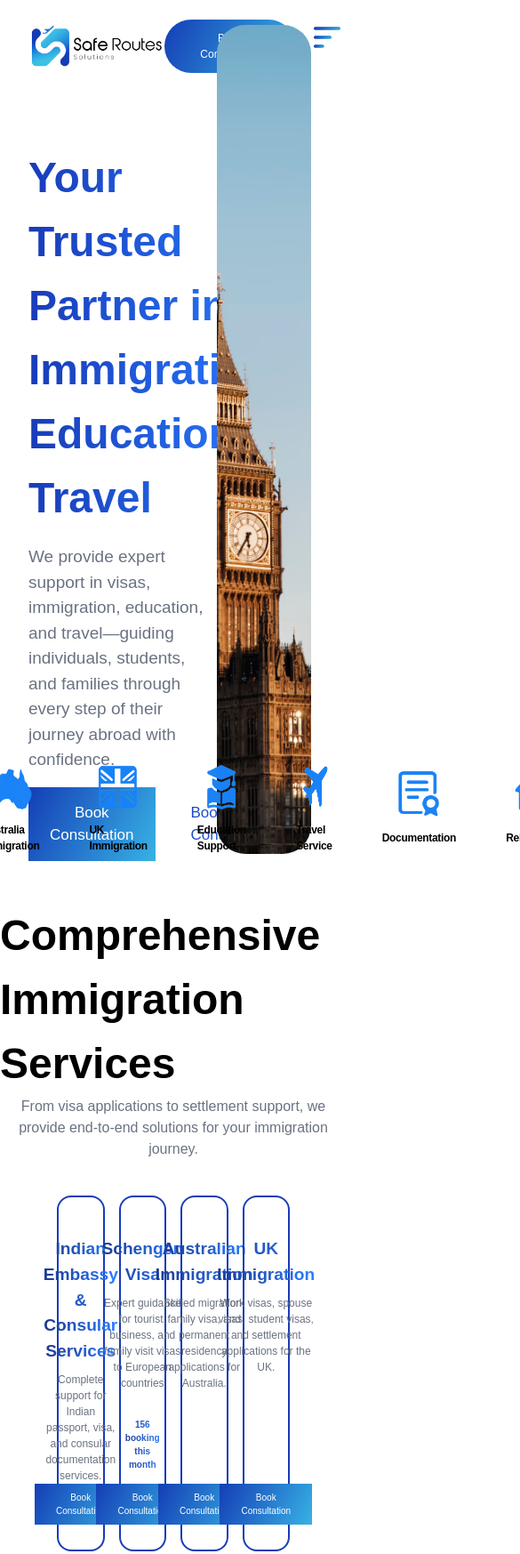
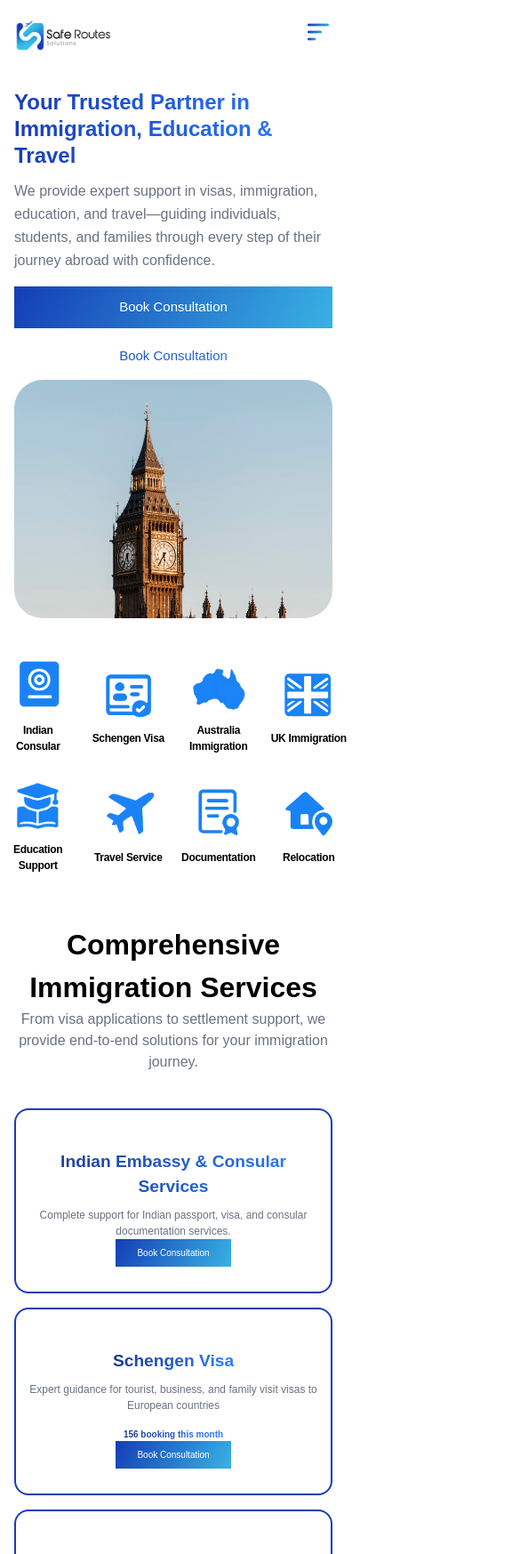
Before and after one commit to Selscript/safe-routes, a website: page index.html in a window 390 px wide. Shown: the top 1747 px of the page at 89% size, 585 px wide, since content can reach past the window. Drawn offline with Linux system fonts and the light colour scheme.

Commit message:
mobile ui completd

```diff
--- a/index.html
+++ b/index.html
@@ -88,22 +88,23 @@
     </style>
 </head>
 <body style="font-family: sans-serif;">
-    <main id="home" class="grid grid-cols-8 h-screen w-full px-8 py-5 ">
-        <div class="col-span-5 h-full ">
+    <main id="home" class="grid md:grid-cols-8 md:h-screen w-full md:px-8 py-5 px-4 ">
+        <div class="md:col-span-5 h-full">
 
-            <nav class="flex flex-row h-16 justify-between items-center">
-                <img src="./assets/navLogo.avif" alt="logo" class="h-14" srcset="">
-                <div class="flex flex-row gap-4 nav-state" id="nav-close">
-                    <button class="px-10 rounded-4xl py-3 text-white text-[12px]" style="background: linear-gradient(116deg, rgb(20, 62, 182) 0%, rgb(56, 178, 228) 100%)">Book Consultation</button>
-                    <img src="./assets/ham.avif" alt="ham" class="w-10 h-10 cursor-pointer hover:scale-110 transition-transform" srcset="" onclick="openMenu()">
+            <nav class="flex flex-row md:h-16 justify-between md:items-center">
+                <img src="./assets/navLogo.avif" alt="logo" class="h-10 md:h-14" srcset="">
+                <div class="flex flex-row gap-2 md:gap-4 nav-state align-center" id="nav-close">
+                    <button class="px-4 md:px-10 rounded-4xl py-2 md:py-3 hidden md:block text-white text-[10px] md:text-[12px]" style="background: linear-gradient(116deg, rgb(20, 62, 182) 0%, rgb(56, 178, 228) 100%)">Book Consultation</button>
+                    <img src="./assets/ham.avif" alt="ham" class="w-8 h-8 md:w-10 md:h-10 cursor-pointer hover:scale-110 transition-transform" srcset="" onclick="openMenu()">
                 </div>
-                <div class="flex flex-row gap-4 items-center justify-center nav-state" id="nav-open" style="display: none;">
+                <div class="flex flex-col-reverse md:flex-row gap-2 md:gap-4 items-center justify-center nav-state" id="nav-open" style="display: none;">
+
                     <a href="#home">Home</a>
                     <a href="#about">Service</a>
                     <a href="#testimonials">About</a>
                     <a href="#contact">Contact</a>
                     <a href="#testimonials">Review</a>
-                    <svg class="w-10 h-10 cursor-pointer close-btn" viewBox="0 0 20 20" xmlns="http://www.w3.org/2000/svg" onclick="closeMenu()">
+                    <svg class="w-8 h-8 md:w-10 md:h-10 cursor-pointer close-btn " viewBox="0 0 20 20" xmlns="http://www.w3.org/2000/svg" onclick="closeMenu()">
                         <defs>
                             <linearGradient id="closeGradient" x1="0%" y1="0%" x2="100%" y2="100%">
                                 <stop offset="0%" style="stop-color:#1e3a8a"/>
@@ -114,58 +115,58 @@
                     </svg>
                 </div>
             </nav>
-            <h1 class="inline-block bg-gradient-to-r to-blue-500 from-blue-800 bg-clip-text text-[3rem] font-semibold mt-20 text-transparent" >Your Trusted Partner in <br/> Immigration, Education & Travel</h1>
-            <p class="text-[19px] text-gray-500 mt-4">We provide expert support in visas, immigration, education, and travel—guiding individuals, students, and families through every step of their journey abroad with confidence.
+            <h1 class="inline-block bg-gradient-to-r to-blue-500 from-blue-800 bg-clip-text text-[1.5rem] md:text-[3rem] font-semibold mt-10 md:mt-20 text-transparent leading-tight" >Your Trusted Partner in <br/> Immigration, Education & Travel</h1>
+            <p class="text-[16px] md:text-[19px] text-gray-500 mt-3 md:mt-4 leading-relaxed">We provide expert support in visas, immigration, education, and travel—guiding individuals, students, and families through every step of their journey abroad with confidence.
 
             </p>
-            <div class="flex flex-row gap-4 mt-4">
-                <button class=" px-6 py-4 text-white text-[17px]" style="background: linear-gradient(116deg, rgb(20, 62, 182) 0%, rgb(56, 178, 228) 100%)">Book Consultation</button>
-                <h1 class="inline-block bg-gradient-to-r to-blue-500 from-blue-800 bg-clip-text text-[17px] px-6  mt-4 text-transparent" >Book Consultation</h1>
+            <div class="flex flex-col sm:flex-row gap-3 md:gap-4 mt-4">
+                <button class="px-4 md:px-6 py-3 md:py-4 text-white text-[15px] md:text-[17px] w-full sm:w-auto" style="background: linear-gradient(116deg, rgb(20, 62, 182) 0%, rgb(56, 178, 228) 100%)">Book Consultation</button>
+                <h1 class="inline-block bg-gradient-to-r to-blue-500 from-blue-800 bg-clip-text text-[15px] md:text-[17px] px-4 md:px-6 mt-2 md:mt-4 text-transparent text-center sm:text-left" >Book Consultation</h1>
             </div>
         </div>
-        <div class=" flex justify-center items-center col-span-3 h-full overflow-hidden p-2" >
+        <div class=" flex justify-center items-center md:col-span-3 h-[300px] md:h-full overflow-hidden py-4 md:p-2" >
             <img src="./assets/mainbg.avif" alt="mainbg" srcset="" class="rounded-4xl w-full h-full object-cover">
         </div>
     </main>
-    <div class="flex flex-row gap-14 justify-center items-center">
+    <div class="md:flex grid grid-cols-4 md:flex-row gap-4 md:gap-14 justify-center items-center">
         <div class="flex flex-col justify-center items-center">
-            <img src="./assets/indianCounsilor.avif" class="w-20 h-20" alt="">
-            <h1 class="text-[12px] font-semibold tracking-tight">Indian Consular</h1>
+            <img src="./assets/indianCounsilor.avif" class="w-20 md:h-20" alt="">
+            <h1 class="text-[12px] font-semibold tracking-tight text-center">Indian Consular</h1>
         </div>
         <div class="flex flex-col justify-center items-center">
-            <img src="./assets/schengenvisa.avif" class="w-20 h-20" alt="">
-            <h1 class="text-[12px] font-semibold tracking-tight">Schengen Visa</h1>
+            <img src="./assets/schengenvisa.avif" class="w-20 md:h-20" alt="">
+            <h1 class="text-[12px] font-semibold tracking-tight text-center">Schengen Visa</h1>
         </div>
         <div class="flex flex-col justify-center items-center">
-            <img src="./assets/austria.avif" class="w-20 h-20" alt="">
-            <h1 class="text-[12px] font-semibold tracking-tight">Australia Immigration</h1>
+            <img src="./assets/austria.avif" class="w-20 md:h-20" alt="">
+            <h1 class="text-[12px] font-semibold tracking-tight text-center">Australia Immigration</h1>
         </div>
         <div class="flex flex-col justify-center items-center">
-            <img src="./assets/uk.avif" class="w-20 h-20" alt="">
-            <h1 class="text-[12px] font-semibold tracking-tight">UK Immigration</h1>
+            <img src="./assets/uk.avif" class="w-20 md:h-20" alt="">
+            <h1 class="text-[12px] font-semibold tracking-tight text-center">UK Immigration</h1>
         </div>
         <div class="flex flex-col justify-center items-center">
-            <img src="./assets/education.avif" class="w-20 h-20" alt="">
-            <h1 class="text-[12px] font-semibold tracking-tight">Education Support</h1>
+            <img src="./assets/education.avif" class="w-20 md:h-20" alt="">
+            <h1 class="text-[12px] font-semibold tracking-tight text-center">Education Support</h1>
         </div>
         <div class="flex flex-col justify-center items-center">
-            <img src="./assets/travel.avif" class="w-20 h-20" alt="">
-            <h1 class="text-[12px] font-semibold tracking-tight">Travel Service</h1>
+            <img src="./assets/travel.avif" class="w-20 md:h-20" alt="">
+            <h1 class="text-[12px] font-semibold tracking-tight text-center">Travel Service</h1>
         </div>
         <div class="flex flex-col justify-center items-center">
-            <img src="./assets/documentation.avif" class="w-20 h-20" alt="">
-            <h1 class="text-[12px] font-semibold tracking-tight">Documentation</h1>
+            <img src="./assets/documentation.avif" class="w-20 md:h-20" alt="">
+            <h1 class="text-[12px] font-semibold tracking-tight text-center">Documentation</h1>
         </div>
         <div class="flex flex-col justify-center items-center">
-            <img src="./assets/relocation.avif" class="w-20 h-20" alt="">
-            <h1 class="text-[12px] font-semibold tracking-tight">Relocation</h1>
+            <img src="./assets/relocation.avif" class="w-20 md:h-20" alt="">
+            <h1 class="text-[12px] font-semibold tracking-tight text-center">Relocation</h1>
         </div>
     </div>
     <div id="about" class="flex flex-col justify-center items-center mt-14">
-        <h1 class="text-[3rem] font-[600]" >Comprehensive Immigration Services</h1>
+        <h1 class="text-[2rem] md:text-[3rem] text-center font-[600]" >Comprehensive Immigration Services</h1>
         <p class="text-[16px] text-gray-500 max-w-[680px] text-center">From visa applications to settlement support, we provide end-to-end solutions for your immigration journey.</p>
-        <div class="grid grid-cols-4 mt-10 px-16 gap-4">
-            <div class="flex flex-col justify-between py-7 items-center rounded-2xl   border-2 border-blue-800">
+        <div class="grid md:grid-cols-4 mt-10 md:px-16 px-4 gap-4">
+            <div class="flex flex-col justify-between py-7 items-center rounded-2xl px-2 md:px-0   border-2 border-blue-800">
                 <div class="flex flex-col justify-center items-center">
                     <h1 class="inline-block bg-gradient-to-r to-blue-500 from-blue-900 bg-clip-text text-[1.2rem] text-center mt-4 text-transparent font-semibold" >Indian Embassy & Consular Services</h1>
                     <p class="text-[12px] text-gray-500 text-center mt-2">Complete support for Indian passport, visa, and consular documentation services.</p>
@@ -228,7 +229,7 @@
         </div>
     </div>
     <div>
-        <div class="flex flex-row gap-7 justify-center items-center mt-4 w-full">
+        <div class="md:flex grid grid-cols-2 md:flex-row gap-7 justify-center items-center mt-4 w-full">
             <div class="flex flex-col justify-center items-center">
                 <h1 class="inline-block bg-gradient-to-r to-blue-500 from-blue-900 bg-clip-text text-[2.5rem] text-center mt-4 text-transparent font-semibold">24/7</h1>
                 <h1 class="text-[16px] text-gray-600 text-center">Expert Support</h1>
@@ -247,8 +248,8 @@
             </div>
         </div>
         <div class="flex flex-col justify-center items-center mt-4">
-            <h1 class="w-[550px] text-center text-gray-600 text-[1.2rem]">Can't find the service you're looking for? We offer customized solutions for unique situations.</h1>
-            <div class="flex flex-row gap-4 mt-4">
+            <h1 class="md:w-[550px] text-center text-gray-600 md:text-[1.2rem]">Can't find the service you're looking for? We offer customized solutions for unique situations.</h1>
+            <div class="flex flex-col md:flex-row gap-4 mt-4">
                 <button class=" px-6 py-2 text-white text-[17px]" style="background: linear-gradient(116deg, rgb(20, 62, 182) 0%, rgb(56, 178, 228) 100%)">Book Consultation</button>
                 <button class=" px-6  text-black text-[17px] border border-blue-800 rounded-3xl" >Book Consultation</button>
             </div>
@@ -257,9 +258,9 @@
     </div>
 
     <div class="flex flex-col items-center mt-10">
-        <h1 class="text-[3rem] font-[600]">Why Choose Saferoute Solutions?</h1>
+        <h1 class=" text-[2rem] md:text-[3rem] font-[600] text-center">Why Choose Saferoute Solutions?</h1>
         <p class="text-[16px] text-gray-500 max-w-[680px] text-center">From visa applications to settlement support, we provide end-to-end solutions for your immigration journey.</p>
-        <div class="grid grid-cols-4 gap-8 mt-10 px-16">
+        <div class="grid md:grid-cols-4 gap-8 mt-10 px-16">
             <!-- 10+ Years of Expertise -->
             <div class="flex flex-col items-center p-6 bg-white rounded-2xl border border-gray-200 shadow-sm">
                 <div class="w-20 h-20 bg-gradient-to-r from-blue-600 to-blue-800 rounded-lg flex items-center justify-center mb-4">
@@ -310,11 +311,11 @@
         </div>
     </div>
 
-    <div class="grid grid-cols-2 gap-16 px-16 py-16 bg-gray-50">
+    <div class="grid md:grid-cols-2 gap-16 md:px-16 px-4 py-16 bg-gray-50">
         <!-- Left Section -->
         <div class="flex flex-col">
-            <h1 class="text-[3rem] font-[600] leading-tight mb-6">Move Abroad with<br/>Complete Confidence</h1>
-            <p class="text-gray-500 text-lg mb-8 max-w-lg">From initial consultation to successful settlement, we guide you through every step of your immigration journey with personalized support and expert guidance.</p>
+            <h1 class="md:text-[3rem] text-[2rem] text-center font-[600] leading-tight mb-6">Move Abroad with<br/>Complete Confidence</h1>
+            <p class="text-gray-500 text-lg mb-8 max-w-lg text-center">From initial consultation to successful settlement, we guide you through every step of your immigration journey with personalized support and expert guidance.</p>
 
             <!-- Checklist -->
             <div class="space-y-4 mb-12">
@@ -385,7 +386,7 @@
             </div>
 
             <!-- Book Consultation Button -->
-            <button class="bg-blue-600 text-white px-8 py-3 rounded-md font-medium w-fit">Book Consultation</button>
+            <button class="bg-gradient-to-r from-blue-900 to-blue-700 text-white px-8 py-3 rounded-md font-medium md:w-fit w-full">Book Consultation</button>
         </div>
 
         <!-- Right Section - Visa Application Status -->
@@ -402,9 +403,9 @@
                                      <path stroke-linecap="round" stroke-linejoin="round" stroke-width="2" d="M5 13l4 4L19 7"></path>
                                  </svg>
                              </div>
-                             <span class="text-[18px] bg-gradient-to-b from-blue-900 to-blue-400 rounded-md  bg-clip-text text-transparent ">Document Review</span>
+                             <span class="md:text-[18px] text-[13px] bg-gradient-to-b from-blue-900 to-blue-400 rounded-md  bg-clip-text text-transparent ">Document Review</span>
                          </div>
-                         <span class="text-[18px] bg-gradient-to-b from-blue-900 to-blue-400 rounded-md  bg-clip-text text-transparent  font-semibold">Completed</span>
+                         <span class="md:text-[18px] text-[13px] bg-gradient-to-b from-blue-900 to-blue-400 rounded-md  bg-clip-text text-transparent  font-semibold">Completed</span>
                      </div>
 
                      <!-- Completed Item -->
@@ -415,9 +416,9 @@
                                      <path stroke-linecap="round" stroke-linejoin="round" stroke-width="2" d="M5 13l4 4L19 7"></path>
                                  </svg>
                              </div>
-                             <span class="text-[18px] bg-gradient-to-b from-blue-900 to-blue-400 rounded-md  bg-clip-text text-transparent ">Application Submitted</span>
+                             <span class="md:text-[18px] text-[13px] bg-gradient-to-b from-blue-900 to-blue-400 rounded-md  bg-clip-text text-transparent ">Application Submitted</span>
                          </div>
-                         <span class="text-[18px] bg-gradient-to-b from-blue-900 to-blue-400 rounded-md  bg-clip-text text-transparent  font-semibold">Completed</span>
+                         <span class="md:text-[18px] text-[13px] bg-gradient-to-b from-blue-900 to-blue-400 rounded-md  bg-clip-text text-transparent  font-semibold">Completed</span>
                      </div>
 
                      <!-- In Progress Item -->
@@ -425,18 +426,18 @@
                          <div class="flex items-center gap-3">
                              <div class="w-6 h-6 bg-blue-500 rounded-full flex items-center justify-center">
                              </div>
-                             <span class="font-medium">Document Review</span>
+                             <span class="font-medium text-[13px] md:text-[18px]">Document Review</span>
                          </div>
-                         <span class="text-white font-semibold">In Progress</span>
+                         <span class="text-white text-[13px] md:text-[18px] font-semibold">In Progress</span>
                      </div>
                      <div class=" border border-white border-opacity-50   rounded-4xl p-4 flex items-center justify-between">
                         <div class="flex items-center gap-3">
                             <div class="w-6 h-6 bg-white rounded-full flex items-center justify-center">
                                 <div class="w-4 h-4 bg-gray-300 rounded-full"></div>
                             </div>
-                            <span class="font-medium">Document Review</span>
+                            <span class="font-medium text-[13px] md:text-[18px]">Document Review</span>
                         </div>
-                        <span class="text-white font-semibold">Pending</span>
+                        <span class="text-white font-semibold text-[13px] md:text-[18px]">Pending</span>
                     </div>
 
 
```
Also changed, not shown: output.css.
